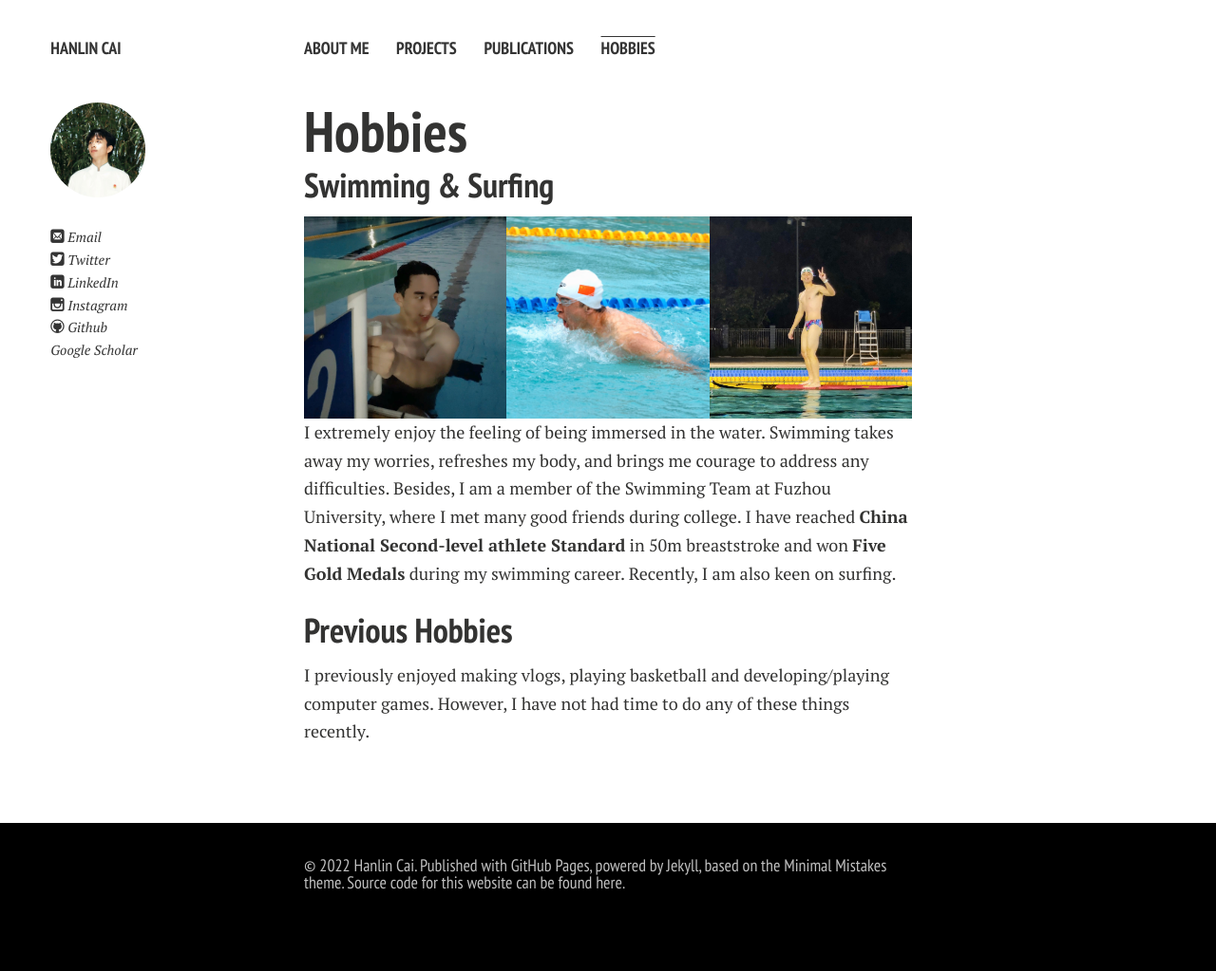
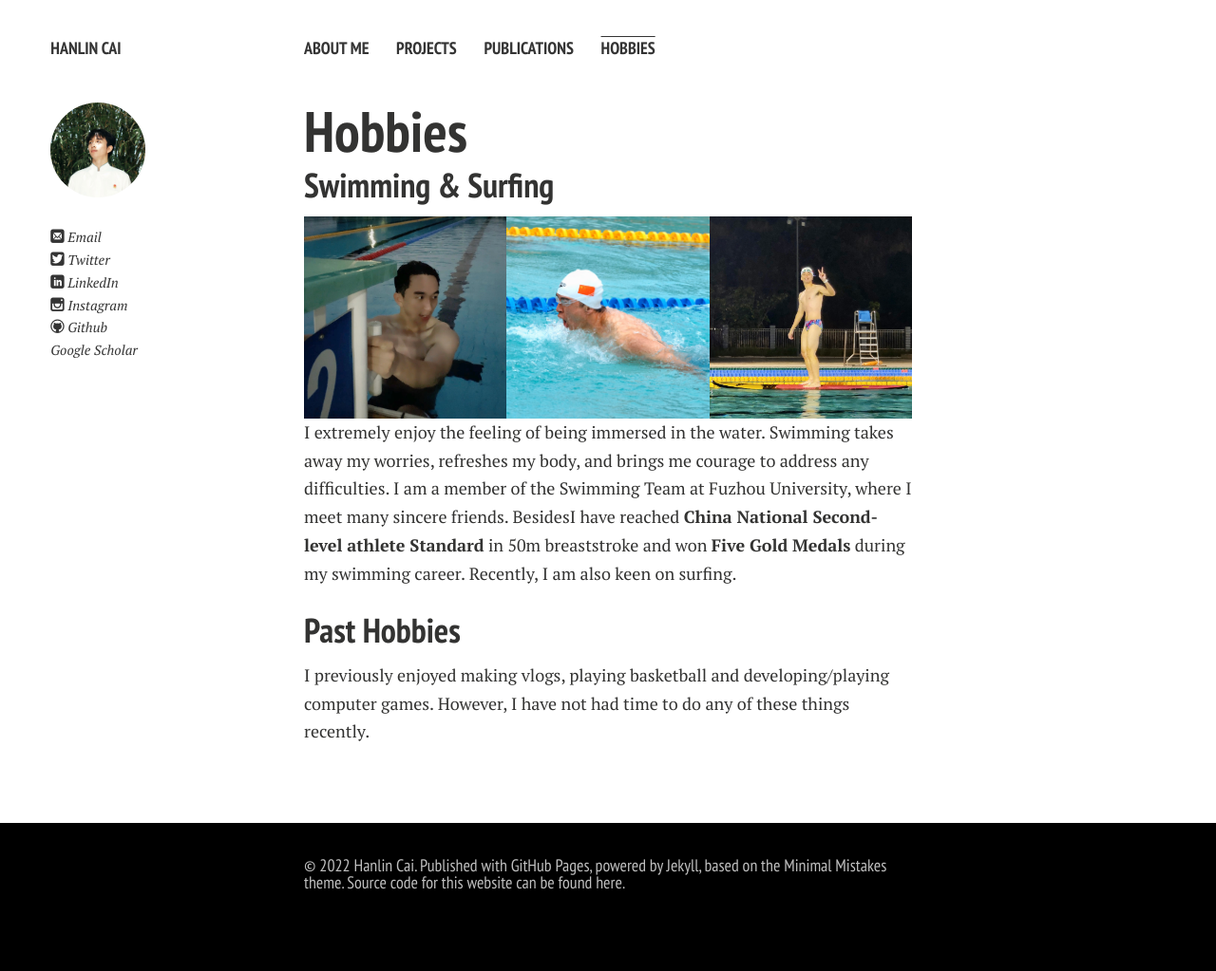
Before and after one commit to GuangLun2000/GuangLun2000.github.io, a Jekyll site: the page built from hobbies.md, in a window 1280 px wide. Shown: the whole page at 95% size. Built offline with Jekyll 4.4.1, drawn with Linux system fonts in a browser that asks for light colours; nearby versions of some CDN libraries; a style sheet for code colours, icons or effects is not loaded.

Commit message:
Update hobbies.md

```diff
--- a/hobbies.md
+++ b/hobbies.md
@@ -14,8 +14,9 @@ title: Hobbies
 <img src="/images/surfing1.JPG">
 </div>
 
-I extremely enjoy the feeling of being immersed in the water. Swimming takes away my worries, refreshes my body, and brings me courage to address any difficulties. Besides, I am a member of the Swimming Team at Fuzhou University, where I met many good friends during college. I have reached **China National Second-level athlete Standard** in 50m breaststroke and won **Five Gold Medals** during my swimming career. Recently, I am also keen on surfing.
 
-## Previous Hobbies
+I extremely enjoy the feeling of being immersed in the water. Swimming takes away my worries, refreshes my body, and brings me courage to address any difficulties. I am a member of the Swimming Team at Fuzhou University, where I meet many sincere friends. BesidesI have reached **China National Second-level athlete Standard** in 50m breaststroke and won **Five Gold Medals** during my swimming career. Recently, I am also keen on surfing.
+
+## Past Hobbies
 
 I previously enjoyed making vlogs, playing basketball and developing/playing computer games. However, I have not had time to do any of these things recently.
```
